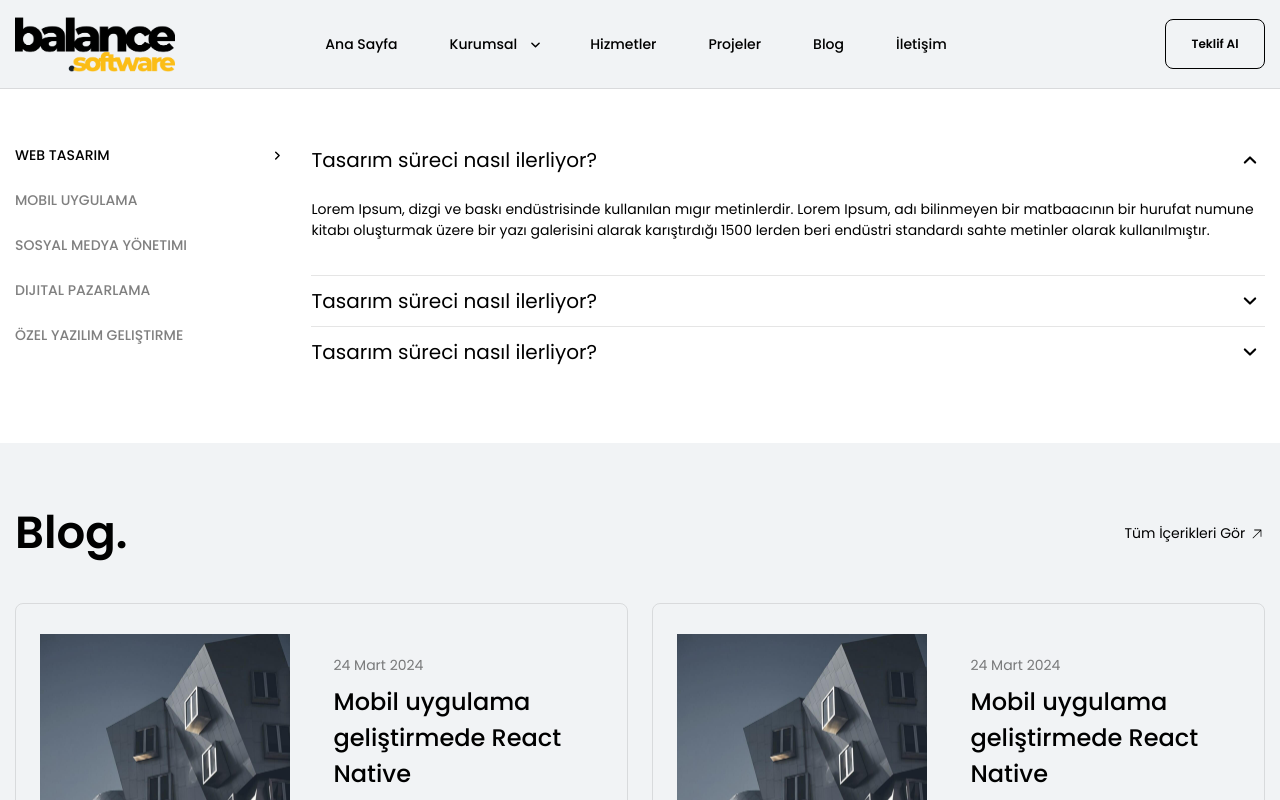
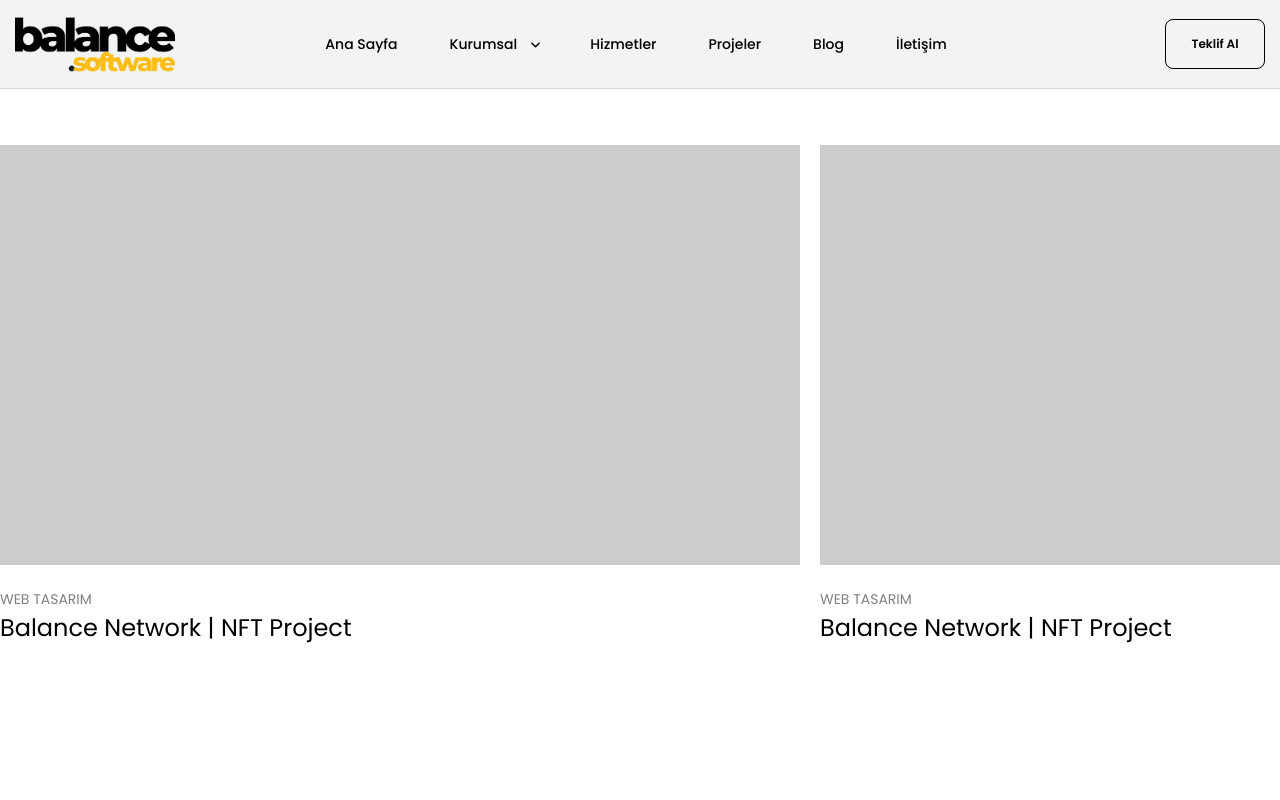
Before and after one commit to furkanqq/software-solutions, a Next.js app: page /home in a window 1280 px wide. Shown: the top 800 px of the page. Built offline with nearby package versions, Linux system fonts and the light colour scheme.

Commit message:
home faq updated

```diff
--- a/package.json
+++ b/package.json
@@ -25,6 +25,7 @@
     "axios": "^1.6.8",
     "classnames": "^2.5.1",
     "dayjs": "^1.11.10",
+    "gsap": "^3.12.5",
     "jotai": "^2.7.1",
     "lodash": "^4.17.21",
     "next": "^14.1.3",
--- a/pages/home/index.module.scss
+++ b/pages/home/index.module.scss
@@ -86,7 +86,7 @@
 
 .faq {
   background-color: rgba(var(--colors-light));
-  padding: 56px 0;
+  padding: 112px 0;
 
   .faq_wrapper {
     display: grid;
--- a/pages/home/index.tsx
+++ b/pages/home/index.tsx
@@ -4,6 +4,7 @@ import cn from 'classnames';
 import { IconFooterArrow } from '@/src/assets/IconFooterArrow';
 import { IconChevronDown } from '@/src/assets/IconChevronDown';
 
+import XProjectCarousel from '@/src/composite/XProjectCarousel';
 import Container from '@/src/components/XContainer';
 import { XImage } from '@/src/components/XImage';
 import XFooter from '@/src/composite/XFooter';
@@ -16,6 +17,7 @@ export default function HomePage() {
     <Layouts>
       <main>
         <XHeader />
+        <XProjectCarousel />
         <section className={styles.faq}>
           <Container>
             <div className={styles.faq_wrapper}>
--- a/src/composite/XFooter/index.module.scss
+++ b/src/composite/XFooter/index.module.scss
@@ -1,6 +1,6 @@
 .footer {
   background-color: rgba(var(--colors-light));
-  padding-top: 72px;
+  padding-top: 112px;
 
   .footer_offer {
     border-radius: 8px;
--- /dev/null
+++ b/src/composite/XProjectCarousel/index.module.scss
@@ -0,0 +1,41 @@
+.projects {
+  background-color: rgba(var(--colors-light));
+  padding: 56px 0px;
+
+  .items {
+    display: flex;
+    overflow-x: auto;
+    overflow-y: hidden;
+    white-space: nowrap;
+
+    .item {
+      min-width: 800px;
+      height: 500px;
+      margin-right: 20px;
+      display: inline-flex;
+      justify-content: center;
+      flex-direction: column;
+
+      .thumbnail {
+        background-color: #ccc;
+        min-width: 800px;
+        height: 500px;
+      }
+
+      .information {
+        margin-top: 24px;
+
+        .left {
+          .category {
+            color: rgba(var(--colors-dark), 0.5);
+            text-transform: uppercase;
+          }
+
+          .title {
+            font-size: 24px;
+          }
+        }
+      }
+    }
+  }
+}
--- /dev/null
+++ b/src/composite/XProjectCarousel/index.tsx
@@ -0,0 +1,39 @@
+import styles from './index.module.scss';
+
+export default function XProjectCarousel() {
+  return (
+    <section className={styles.projects}>
+      <div className={styles.items}>
+        <div className={styles.item}>
+          <div className={styles.thumbnail}></div>
+          <div className={styles.information}>
+            <div className={styles.left}>
+              <div className={styles.category}>Web Tasarım</div>
+              <div className={styles.title}>Balance Network | NFT Project</div>
+            </div>
+          </div>
+        </div>
+
+        <div className={styles.item}>
+          <div className={styles.thumbnail}></div>
+          <div className={styles.information}>
+            <div className={styles.left}>
+              <div className={styles.category}>Web Tasarım</div>
+              <div className={styles.title}>Balance Network | NFT Project</div>
+            </div>
+          </div>
+        </div>
+
+        <div className={styles.item}>
+          <div className={styles.thumbnail}></div>
+          <div className={styles.information}>
+            <div className={styles.left}>
+              <div className={styles.category}>Web Tasarım</div>
+              <div className={styles.title}>Balance Network | NFT Project</div>
+            </div>
+          </div>
+        </div>
+      </div>
+    </section>
+  );
+}
--- a/src/config/nav.config.ts
+++ b/src/config/nav.config.ts
@@ -12,9 +12,9 @@ export type NavigationType = {
 
 export const Navigation: NavigationType[] = [
   {
+    title: 'Ana Sayfa',
     dropdown: false,
     children: null,
-    title: 'Ana Sayfa',
     path: '/'
   },
   {
```
Also changed, not shown: 1 other file (tests, documents, lock files or other folders).
